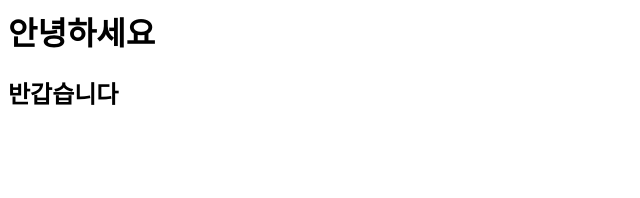
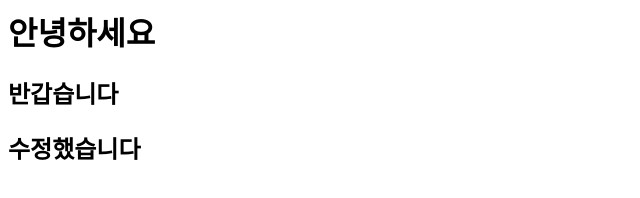
Before and after one commit to yeringa/webclass, a plain HTML site: page index.html in a window 1280 px wide. Shown: the whole page, without its empty margins (0-640 px from the left). Drawn offline with Linux system fonts and the light colour scheme.

Commit message:
수정테스트

```diff
--- a/index.html
+++ b/index.html
@@ -5,5 +5,6 @@
     <body>
         <h1>안녕하세요</h1>
         <h2>반갑습니다</h2>
+        <h2>수정했습니다</h2>
     </body>
 </html>
```
